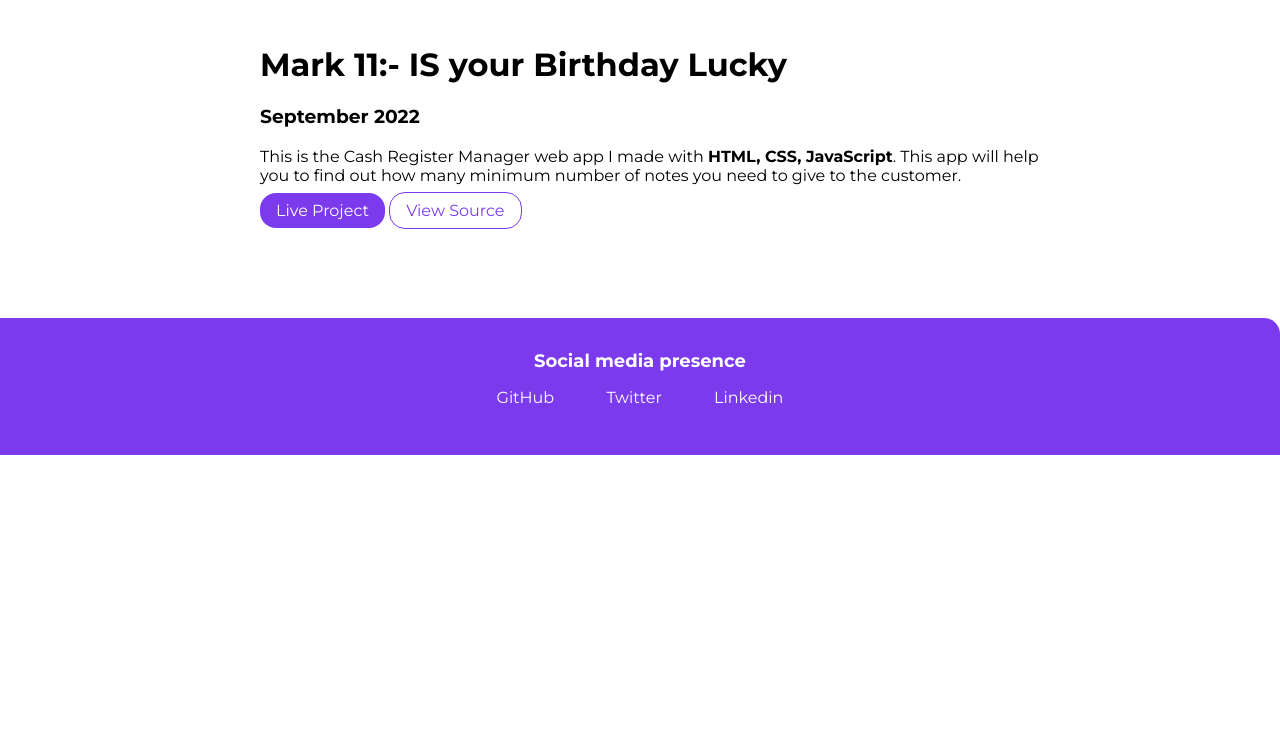
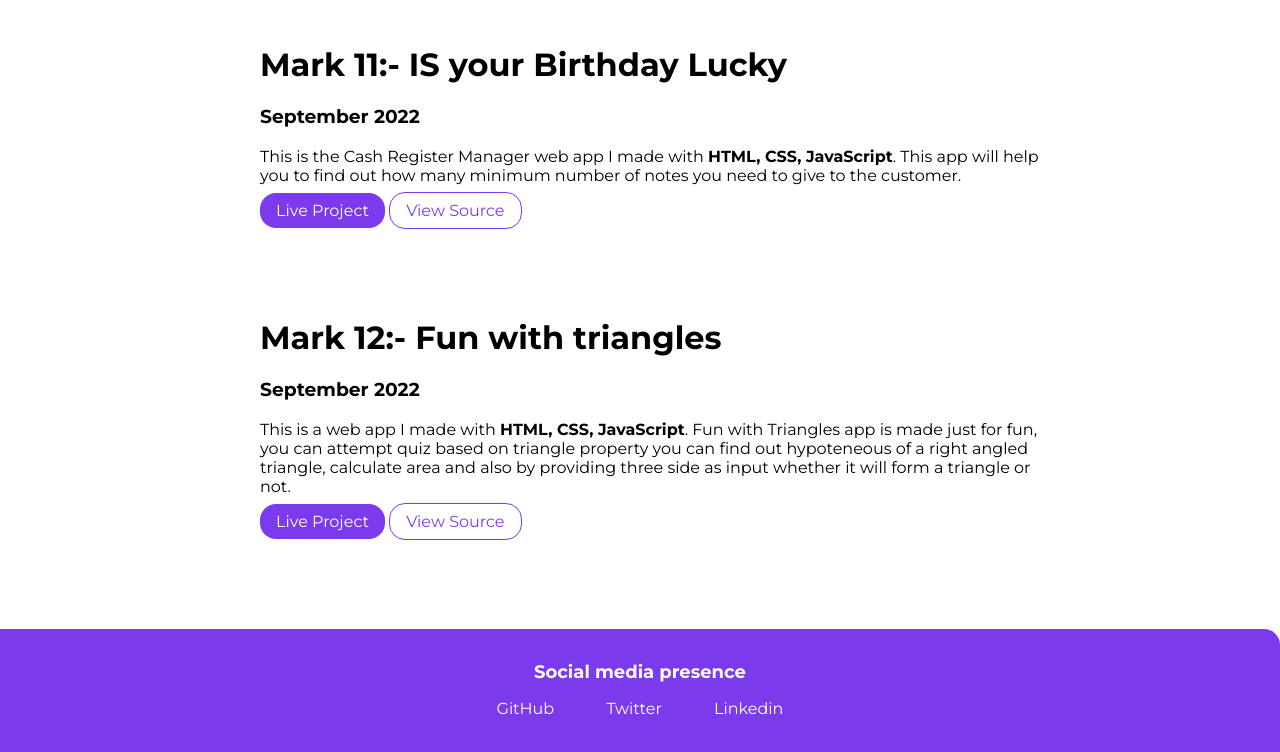
Before and after one commit to Surbh77/Level1-Assignment, a plain HTML site: page projects.html in a window 1280 px wide. Shown: the part 2995-3747 px from the top of the page. Before the commit the page ends 3450 px from the top, so only its background shows below. Drawn offline with Linux system fonts and the light colour scheme.

Commit message:
mark12 added in ptojects

```diff
--- a/projects.html
+++ b/projects.html
@@ -150,6 +150,17 @@
             <hr color="white">
             </div>
         </li>
+
+        <li>
+            <div class="container container-left margin-md">
+            <h1>Mark 12:- Fun with triangles</h1>
+            <h3>September 2022</h3>
+            <p>This is a web app I made with <strong> HTML, CSS, JavaScript</strong>. Fun with Triangles app is made just for fun, you can attempt quiz based on triangle property you can find out hypoteneous of a right angled triangle, calculate area and also by providing three side as input whether it will form a triangle or not.</p>
+            <a class="link link-primary" href="/Fun_triangles/istriangle.html"> Live Project</a>
+            <a class='link link-secondary'href="https://github.com/Surbh77/Mark11_Is_your_birthday_lucky"> View Source</Source></a>
+            <hr color="white">
+            </div>
+        </li>
     </ul>
 
     <footer class="footer">
```
Also changed, not shown: Fun_triangles/area.html (renamed from Fun_trianlges/area.html), Fun_triangles/area.js (renamed from Fun_trianlges/area.js), Fun_triangles/hypotenius.html (renamed from Fun_trianlges/hypotenius.html), Fun_triangles/hypotenus.js (renamed from Fun_trianlges/hypotenus.js), Fun_triangles/istriangle.html (renamed from Fun_trianlges/istriangle.html), Fun_triangles/istriangle.js (renamed from Fun_trianlges/istriangle.js), Fun_triangles/quiz.html (renamed from Fun_trianlges/quiz.html), Fun_triangles/quiz.js (renamed from Fun_trianlges/quiz.js), Fun_triangles/triangle_styles.css (renamed from Fun_trianlges/triangle_styles.css).
